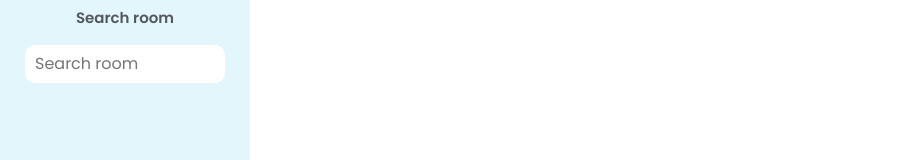
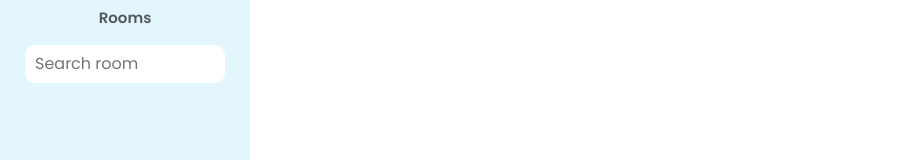
Before and after one commit to LysiukOleksandr/MERN-chat, a React (Create React App) app in the folder client/: page / in a window 1280 px wide. Shown: the top 160 px of the page, without its empty margins (0-903 px from the left). Built offline with nearby package versions, Linux system fonts and the light colour scheme.

Commit message:
rooms client

```diff
--- a/client/src/App.js
+++ b/client/src/App.js
@@ -22,9 +22,26 @@ function App() {
     }
 
     // Connect
-    const connectTo = () => {
-        if (userName && userName.trim().length && room) {
-            socket.emit('join', {userName, room})
+    const connectTo = (checkedRoom) => {
+        if (userName && userName.trim().length ) {
+            if(checkedRoom){
+                socket.emit('join', {userName, checkedRoom})
+            }else if(room){
+                socket.emit('join', {userName, room})
+            }else{
+                alert('Please, select a room')
+            }
+            setRoom('')
+        }else{
+            alert('Please, enter username')
+        }
+    }
+
+    // Search rooms
+
+    const searchRooms = (searchValue) => {
+        if (searchValue && searchValue.trim().length) {
+            socket.emit('search_rooms', searchValue)
         }
     }
 
@@ -52,7 +69,7 @@ function App() {
 
     // Leave room
 
-    const onLeave = () =>{
+    const onLeave = () => {
         setLoggedIn(false)
         setMessages(m => [])
 
@@ -110,9 +127,6 @@ function App() {
         })
     }, [])
 
-    useEffect(() => {
-        console.log('ALL_ROOMS: ', allRooms)
-    }, [allRooms])
 
     // isLogged
     useEffect(() => {
@@ -125,7 +139,7 @@ function App() {
         <div className='wrapper'>
             {!loggedIn ? (
                 <div>
-                    <Rooms rooms={allRooms}/>
+                    <Rooms rooms={allRooms} connectTo={connectTo}/>
                     <Login connectTo={connectTo} userName={userName} room={room} onChangeUserName={onChangeUserName}
                            onChangeRoom={onChangeRoom}/>
                 </div>
--- a/client/src/components/Room.jsx
+++ b/client/src/components/Room.jsx
@@ -1,8 +1,8 @@
 import React from 'react';
 
-const Room = ({room}) => {
+const Room = ({room, connectTo}) => {
     return (
-        <li>{room}</li>
+        <li onClick={()=> connectTo(room) }>{room}</li>
     );
 };
 
--- a/client/src/components/Rooms.jsx
+++ b/client/src/components/Rooms.jsx
@@ -1,17 +1,17 @@
 import React, {useState, useEffect} from 'react';
 import {Room} from "./index";
 
-const Rooms = ({rooms}) => {
+const Rooms = ({rooms, connectTo}) => {
     return (
         <div>
             <aside className='rooms'>
                 <div className="rooms__search">
-                    <h3>Search room</h3>
+                    <h3>Rooms</h3>
                     <input type="text" placeholder='Search room'/>
                 </div>
                 <ul className="rooms__items">
                     {rooms && rooms.length > 0 && rooms.map((room)=>(
-                        <Room key={room} room={room} />
+                        <Room key={room} room={room} connectTo={connectTo}/>
                     ))}
                 </ul>
             </aside>
```
Also changed, not shown: 1 other file (tests, documents, lock files or other folders).
